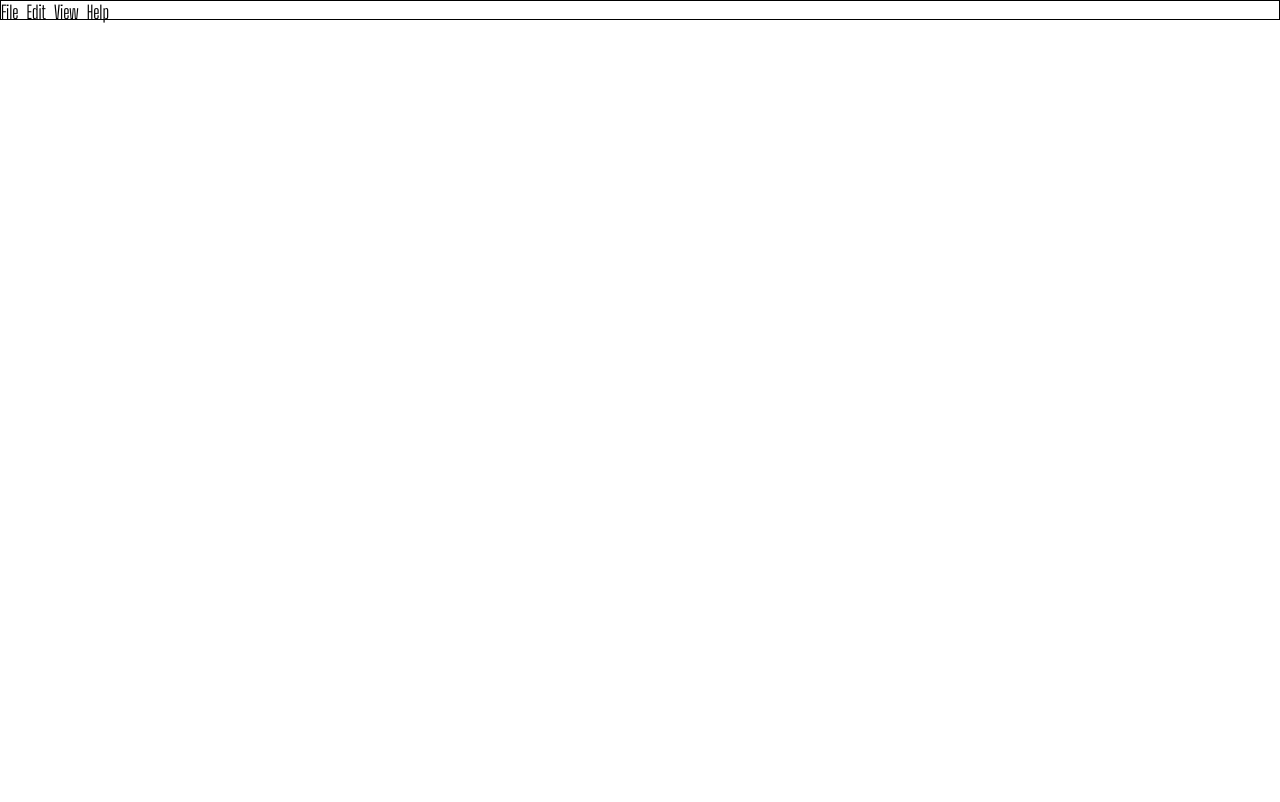
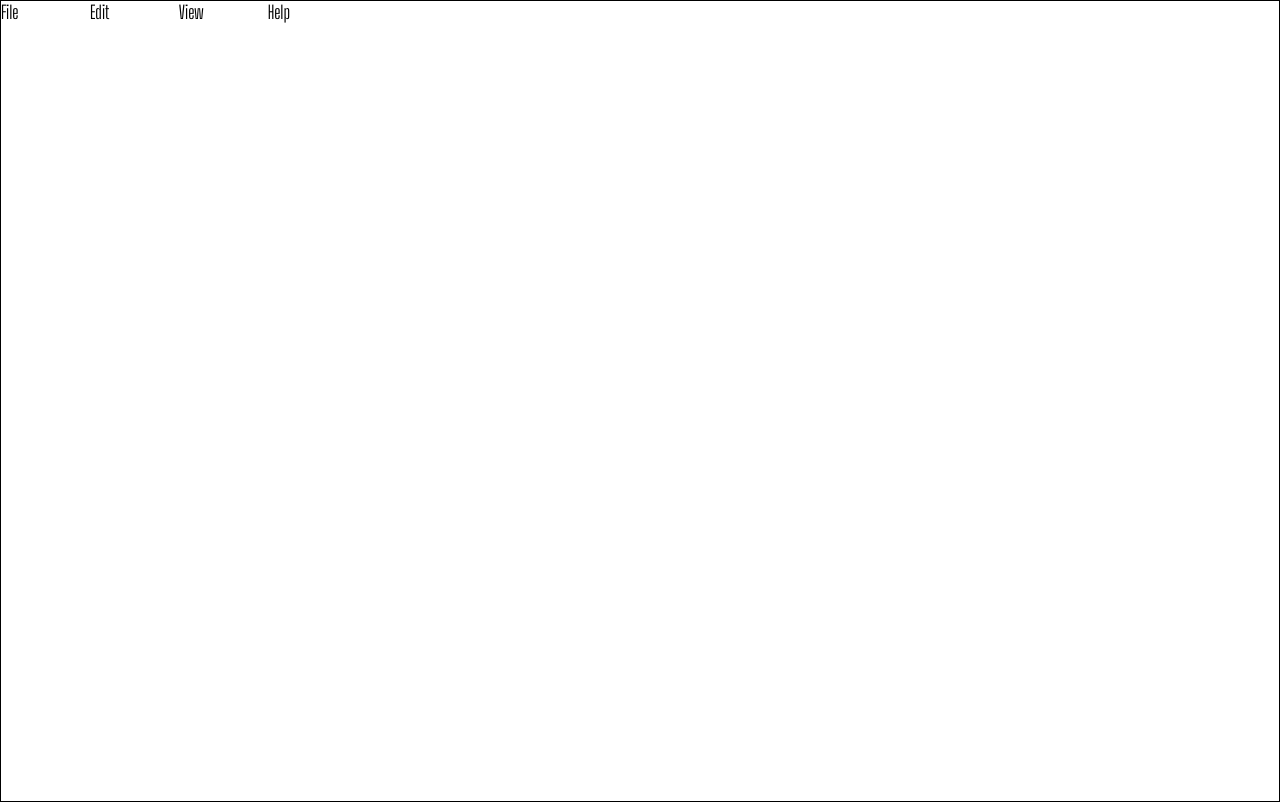
Before and after one commit to samtur/dropdownMenu, a website built with webpack: page dist/index.html in a window 1280 px wide. Built offline with Linux system fonts and the light colour scheme.

Commit message:
sorted grid for dropdown

```diff
--- a/src/style.css
+++ b/src/style.css
@@ -114,7 +114,11 @@ video {
 body {
     height: 100vh;
     display: grid;
-    grid-template-rows: 2.5% 90%;
+    grid-template-columns: 5% 5% 5% 5%;
+    grid-template-rows: 2% 98%;
+    gap: 0.75rem;
+    grid-row: 1/2;
+    border: 1px solid black;
     font-family: "BigShouldersRegular";
 }
 
@@ -123,17 +127,20 @@ ul {
 }
 
 /* Navbar */
-.navbar {
+/* .navbar {
+    display: grid;
+    grid-template-columns: 2% 2% 2% 2%;
+    grid-template-rows: 2% 98%;
     grid-row: 1/2;
     border: 1px solid black;
-}
+} */
 
 .navlist {
-    justify-content: flex-start;
+    display: grid;
+    grid-template-columns: 25% 25% 25% 25%;
+    gap: 1rem;
     list-style: none;
-    display: flex;
-    flex-direction: row;
-    gap: 0.5em;
+    grid-column: 1/5;
 }
 
 .navlist>li {
@@ -146,6 +153,22 @@ ul {
     background-color: black;
 }
 
+#navFile {
+    grid-column: 1/2;
+}
+
+#navEdit {
+    grid-column: 2/3;
+}
+
+#navView {
+    grid-column: 3/4;
+}
+
+#navHelp {
+    grid-column: 4/5;
+}
+
 /* Menus */
 
 .fileMenu,
```
Also changed, not shown: dist/index.html, dist/main.js.
